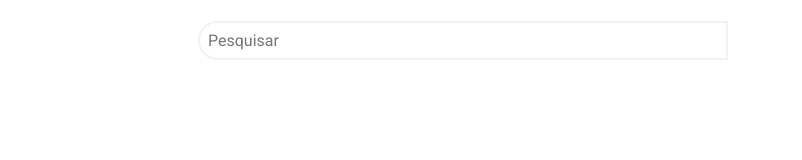
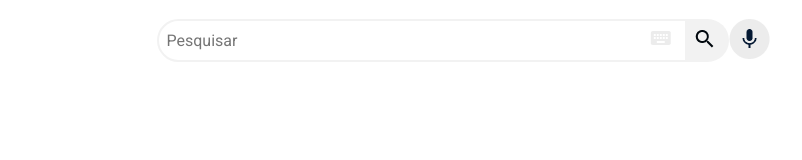
Before and after one commit to Wilson-cmd/Vid, a plain HTML site: page index.html in a window 1280 px wide. Shown: the full height of the page, 205-1007 px from the left. Drawn offline with Linux system fonts and the light colour scheme.

Commit message:
Incluindo a barra de pesquisa com os icones no cabecalho

```diff
--- a/index.html
+++ b/index.html
@@ -25,6 +25,13 @@
             <div class="cabecalho__pesquisar__item">
                 <form class="form__pesquisa">
                     <input type="search" placeholder="Pesquisar" class="pesquisar__input">
+                    <img src="./img/topbar/keyboard.png" alt="icone teclado" class="pesquisar__input-teclado">
+                    <button class="pesquisar__btn">
+                        <img src="./img/topbar/search.png" alt="icone de lupa">
+                    </button>
+                    <button class="cabecalho__audio">
+                        <img src="./img/topbar/Mic.png" alt="icone de microfone">
+                    </button>
                 </form>
             </div>
 
```
